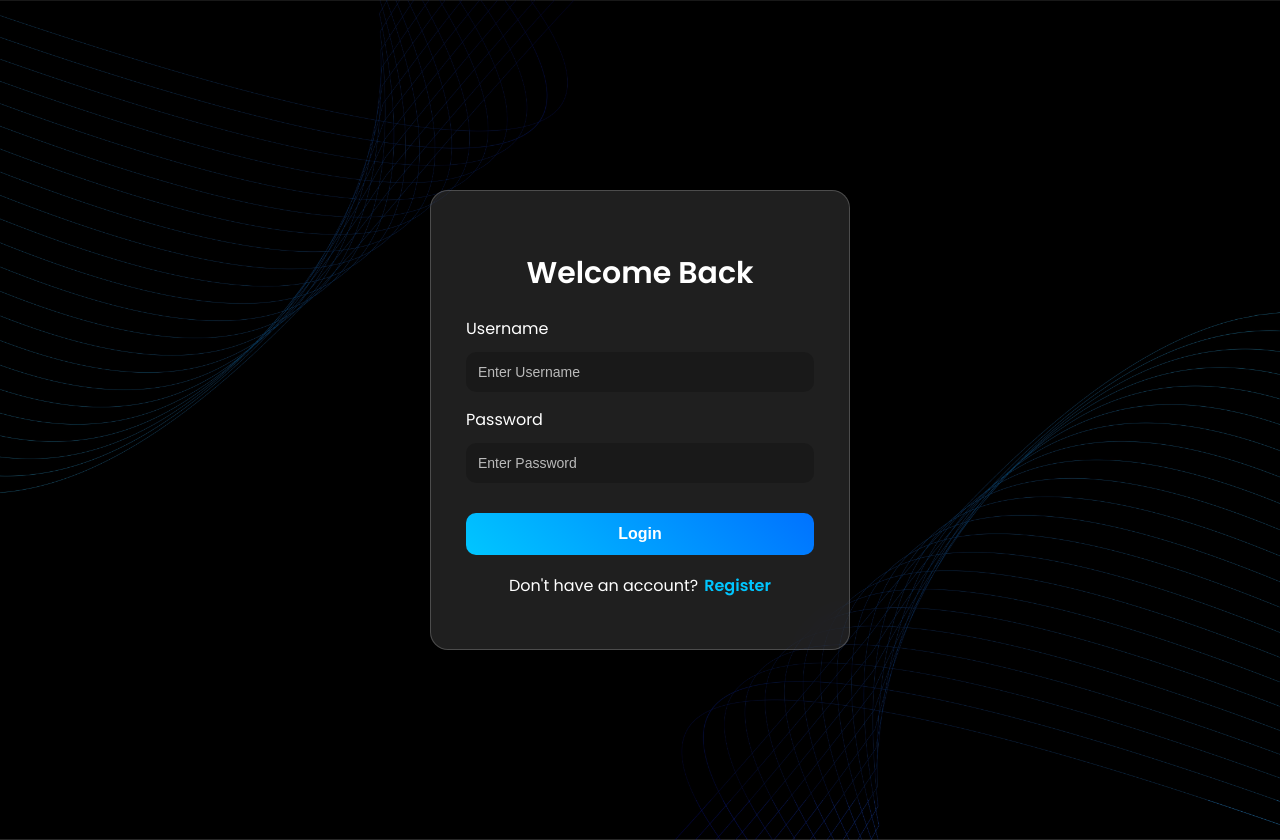
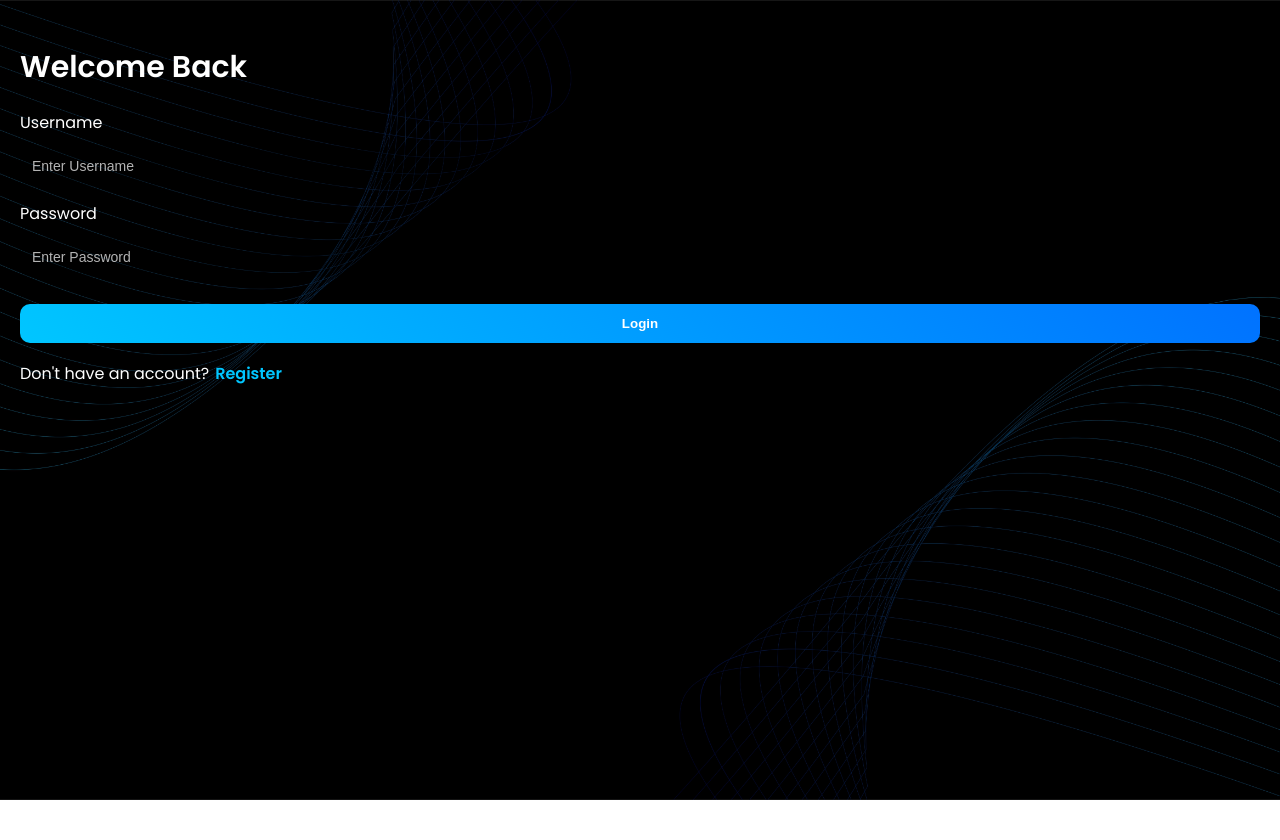
Before and after one commit to Gautham-004-kyro/student-grade-calculator, a React (Create React App) app in the folder frontend/: page / in a window 1280 px wide. After the commit the page ends 800 px from the top, so only its background shows below. Built offline with nearby package versions, Linux system fonts and the light colour scheme.

Commit message:
Updated style.css

```diff
--- a/frontend/src/styles.css
+++ b/frontend/src/styles.css
@@ -2,158 +2,23 @@
   box-sizing: border-box;
 }
 
-/* BACKGROUND */
+/* COMMON */
 
 body {
-
   margin: 0;
-
   padding: 20px;
-
   font-family: 'Poppins', sans-serif;
-
-  background-image: url("./assets/bg.jpg");
-
-  background-size: cover;
-
-  background-position: center;
-
-  background-repeat: no-repeat;
-
+  background: url("./assets/bg.jpg") center/cover no-repeat;
   min-height: 100vh;
-
   overflow-x: hidden;
 }
 
 body::before {
-
   content: "";
-
   position: fixed;
-
   inset: 0;
-
   background: rgba(0,0,0,0.45);
-
   z-index: -1;
-}
-
-
-
-/* PAGE */
-
-.page {
-
-  width: 100%;
-}
-
-
-
-/* HERO */
-
-.hero-section {
-
-  text-align: center;
-
-  margin-bottom: 25px;
-}
-
-.hero-title {
-
-  color: white;
-
-  font-size: 42px;
-
-  font-weight: 700;
-
-  margin: 0;
-}
-
-.hero-subtitle {
-
-  color: rgba(255,255,255,0.8);
-
-  margin-top: 10px;
-
-  font-size: 18px;
-}
-
-
-
-/* MAIN LAYOUT */
-
-.main-layout {
-
-  width: 100%;
-
-  min-height: calc(100vh - 120px);
-
-  display: flex;
-
-  flex-direction: row;
-
-  justify-content: center;
-
-  align-items: flex-start;
-
-  gap: 25px;
-
-  padding: 10px 20px;
-
-  box-sizing: border-box;
-}
-
-
-
-/* CALCULATOR CONTAINER */
-
-.container {
-
-  width: 650px;
-
-  max-height: 85vh;
-
-  overflow-y: auto;
-
-  padding: 28px;
-
-  border-radius: 18px;
-
-  backdrop-filter: blur(15px);
-
-  background: rgba(255,255,255,0.12);
-
-  box-shadow: 0 8px 32px rgba(0,0,0,0.3);
-
-  border: 1px solid rgba(255,255,255,0.2);
-
-  color: white;
-
-  text-align: center;
-}
-
-
-
-/* TITLES */
-
-.title {
-
-  margin-bottom: 20px;
-
-  font-weight: 600;
-
-  color: white;
-
-  font-size: 30px;
-}
-
-.marks-title {
-
-  color: white;
-
-  margin-top: 25px;
-
-  margin-bottom: 15px;
 }
 
 h1,
@@ -161,397 +26,331 @@ h2,
 h3,
 p,
 label {
-
   color: white;
 }
 
+/* GLASS EFFECT */
 
+.glass {
+  background: rgba(255,255,255,0.12);
+  backdrop-filter: blur(15px);
+  box-shadow: 0 8px 32px rgba(0,0,0,0.3);
+  border: 1px solid rgba(255,255,255,0.2);
+  border-radius: 18px;
+}
 
-/* INPUT GROUP */
+/* FLEX CENTER */
+
+.center-page {
+  width: 100%;
+  min-height: 100vh;
+  display: flex;
+  justify-content: center;
+  align-items: center;
+}
+
+/* PAGE */
+
+.page {
+  width: 100%;
+}
+
+/* HERO */
+
+.hero-section {
+  text-align: center;
+  margin-bottom: 25px;
+}
+
+.hero-title {
+  color: white;
+  font-size: 42px;
+  font-weight: 700;
+  margin: 0;
+}
+
+.hero-subtitle {
+  color: rgba(255,255,255,0.8);
+  margin-top: 10px;
+  font-size: 18px;
+}
+
+/* MAIN LAYOUT */
+
+.main-layout {
+  width: 100%;
+  min-height: calc(100vh - 120px);
+  display: flex;
+  justify-content: center;
+  align-items: flex-start;
+  gap: 25px;
+  padding: 10px 20px;
+}
+
+/* CONTAINERS */
+
+.container,
+.auth-container {
+  padding: 35px;
+  text-align: center;
+}
+
+.container {
+  width: 650px;
+  max-height: 85vh;
+  overflow-y: auto;
+  color: white;
+}
+
+.auth-container {
+  width: 430px;
+}
+
+/* TITLES */
+
+.title {
+  margin-bottom: 20px;
+  font-weight: 600;
+  color: white;
+  font-size: 30px;
+}
+
+.marks-title {
+  margin: 25px 0 15px;
+}
+
+/* INPUTS */
 
 .input-group {
-
   margin-bottom: 15px;
-
   text-align: left;
 }
 
 label {
-
   display: block;
-
   margin-bottom: 6px;
-
   font-weight: 500;
 }
 
-
-
-/* INPUT */
-
 input {
-
   width: 100%;
-
   padding: 12px;
-
   margin-top: 5px;
-
   border-radius: 10px;
-
   border: none;
-
   outline: none;
-
-  background: rgba(0, 0, 0, 0.2);
-
-  color: rgb(255, 255, 255);
-
+  background: rgba(0,0,0,0.2);
+  color: white;
   font-size: 14px;
 }
 
 input::placeholder {
-
   color: rgba(255,255,255,0.7);
 }
-
-
 
 /* BUTTONS */
 
 button {
-
   width: 100%;
-
   padding: 12px;
-
   margin-top: 12px;
-
+  border: none;
   border-radius: 10px;
-
-  border: none;
-
-  color: rgb(0, 0, 0);
-
-  font-weight: bold;
-
+  font-weight: 600;
   cursor: pointer;
-
   transition: 0.3s;
 }
 
 button:hover {
-
   transform: scale(1.03);
 }
 
+/* COMMON BLUE BUTTON */
 
+.calculate-btn,
+.login-btn,
+.register-btn,
+.view-btn {
+  background: linear-gradient(45deg, #00c6ff, #0072ff);
+}
+
+.calculate-btn,
+.login-btn {
+  color: white;
+}
+
+.register-btn {
+  color: black;
+}
+
+/* OTHER BUTTONS */
+
+.dashboard-btn {
+  background: linear-gradient(45deg, #9b59b6, #6c5ce7);
+}
+
+.logout-btn,
+.delete-btn {
+  background: linear-gradient(45deg, #ff4d4d, #ff1f1f);
+}
+
+.pdf-btn {
+  background: linear-gradient(45deg, #00e676, #00c853);
+}
+
+.edit-btn {
+  background: linear-gradient(45deg, #ffb347, #ffcc33);
+  color: black;
+}
 
 /* HEADER BUTTONS */
 
 .header-buttons {
-
   display: flex;
-
   flex-direction: column;
-
   gap: 15px;
-
   width: 220px;
 }
 
-
-
-/* BUTTON COLORS */
-
-.view-btn {
-
-  background: linear-gradient(
-    45deg,
-    #00c6ff,
-    #0072ff
-  );
-}
-
-.dashboard-btn {
-
-  background: linear-gradient(
-    45deg,
-    #9b59b6,
-    #6c5ce7
-  );
-}
-
-.logout-btn {
-
-  background: linear-gradient(
-    45deg,
-    #ff4d4d,
-    #ff1f1f
-  );
-}
-
-.pdf-btn {
-
-  background: linear-gradient(
-    45deg,
-    #00e676,
-    #00c853
-  );
-}
-
-.delete-btn {
-
-  background: linear-gradient(
-    45deg,
-    #ff4d4d,
-    #ff1f1f
-  );
-}
-
-.edit-btn {
-
-  background: linear-gradient(
-    45deg,
-    #ffb347,
-    #ffcc33
-  );
-
-  color: black;
-}
-
-
-
-/* RESULT */
+/* RESULTS */
 
 .result,
 .result-side {
-
   margin-top: 25px;
-
   padding: 20px;
-
   border-radius: 16px;
-
   background: rgba(255,255,255,0.15);
-
   backdrop-filter: blur(12px);
-
   box-shadow: 0 8px 24px rgba(0,0,0,0.2);
 }
 
 .result-side {
-
   width: 320px;
-
   height: fit-content;
-
   margin-top: 0;
-
   padding: 25px;
 }
 
 .result-grid {
-
   display: grid;
-
   gap: 15px;
-
   margin-top: 20px;
 }
 
 .result-grid div {
-
   display: flex;
-
   justify-content: space-between;
-
   align-items: center;
-
   background: rgba(255,255,255,0.08);
-
   padding: 12px;
-
   border-radius: 10px;
 }
-
-
 
 /* ERROR */
 
 .error {
-
   color: #ff6b6b;
-
   margin-top: 15px;
 }
-
-
 
 /* TABLE */
 
 .table-container {
-
   width: 90%;
-
   max-width: 1100px;
-
   margin: auto;
-
   padding: 20px;
-
   color: white;
 }
 
 table {
-
   width: 100%;
-
   border-collapse: collapse;
-
   background: rgba(255,255,255,0.1);
-
   backdrop-filter: blur(10px);
-
   border-radius: 12px;
-
   overflow: hidden;
 }
 
 th,
 td {
-
   padding: 15px;
-
   text-align: center;
-
   border-bottom: 1px solid rgba(255,255,255,0.1);
-
   color: white;
 }
 
 th {
-
   background: rgba(255,255,255,0.15);
 }
-
-
 
 /* SORT */
 
 .sort-box {
-
   margin-bottom: 20px;
-
   display: flex;
-
   justify-content: flex-end;
 }
 
 .sort-box select {
-
   padding: 10px 15px;
-
   border-radius: 10px;
-
   border: none;
-
   outline: none;
-
   background: rgba(255,255,255,0.2);
-
   color: white;
-
   backdrop-filter: blur(10px);
-
   font-size: 14px;
-
   cursor: pointer;
 }
 
 .sort-box option {
-
   color: black;
 }
-
-
 
 /* PAGINATION */
 
 .pagination {
-
   margin-top: 25px;
-
   display: flex;
-
   justify-content: center;
-
   align-items: center;
-
   gap: 20px;
-
   color: white;
 }
 
 .pagination button {
-
   padding: 10px 18px;
-
-  border: none;
-
-  border-radius: 10px;
-
-  background: linear-gradient(
-    45deg,
-    #00c6ff,
-    #0072ff
-  );
-
+  background: linear-gradient(45deg, #00c6ff, #0072ff);
   color: white;
-
-  font-weight: bold;
-
-  cursor: pointer;
 }
 
 .pagination button:disabled {
-
   opacity: 0.5;
-
   cursor: not-allowed;
 }
-
-
 
 /* MOBILE */
 
 @media (max-width: 900px) {
 
   .main-layout {
-
     flex-direction: column-reverse;
-
     align-items: center;
-
     min-height: auto;
   }
 
+  .container,
+  .result-side {
+    width: 100%;
+  }
+
   .container {
-
-    width: 100%;
-
     max-height: none;
   }
 
-  .result-side {
-
+  .header-buttons {
     width: 100%;
-  }
-
-  .header-buttons {
-
-    width: 100%;
-
     max-width: 500px;
   }
 }
@@ -559,181 +358,25 @@ th {
 @media (max-width: 480px) {
 
   body {
-
     padding: 15px;
   }
 
   .container {
-
     padding: 24px;
   }
 
   .hero-title {
-
     font-size: 30px;
   }
 
   input,
   button {
-
     font-size: 14px;
   }
 
   .result-grid div {
-
     flex-direction: column;
-
     gap: 8px;
-
     text-align: center;
   }
 }
-
-.calculate-btn {
-
-  background: linear-gradient(
-    45deg,
-    #00c6ff,
-    #0072ff
-  );
-
-  color: white;
-
-  font-size: 16px;
-
-  font-weight: 600;
-}
-.login-page {
-
-  width: 100%;
-
-  min-height: 100vh;
-
-  display: flex;
-
-  justify-content: center;
-
-  align-items: center;
-}
-
-.login-container {
-
-  width: 420px;
-
-  padding: 35px;
-
-  border-radius: 18px;
-
-  background: rgba(255,255,255,0.12);
-
-  backdrop-filter: blur(15px);
-
-  box-shadow: 0 8px 32px rgba(0,0,0,0.3);
-
-  border: 1px solid rgba(255,255,255,0.2);
-
-  text-align: center;
-}
-.login-btn {
-
-  width: 100%;
-
-  padding: 12px;
-
-  margin-top: 15px;
-
-  border: none;
-
-  border-radius: 10px;
-
-  background: linear-gradient(
-    45deg,
-    #00c6ff,
-    #0072ff
-  );
-
-  color: white;
-
-  font-size: 16px;
-
-  font-weight: 600;
-
-  cursor: pointer;
-
-  transition: 0.3s;
-}
-
-
-
-.login-btn:hover {
-
-  transform: scale(1.03);
-}
-
-.register-page {
-
-  width: 100%;
-
-  min-height: 100vh;
-
-  display: flex;
-
-  justify-content: center;
-
-  align-items: center;
-}
-
-.register-container {
-
-  width: 430px;
-
-  padding: 35px;
-
-  border-radius: 18px;
-
-  background: rgba(255,255,255,0.12);
-
-  backdrop-filter: blur(15px);
-
-  box-shadow: 0 8px 32px rgba(0,0,0,0.3);
-
-  border: 1px solid rgba(255,255,255,0.2);
-
-  text-align: center;
-}
-
-.register-btn {
-
-  width: 100%;
-
-  padding: 12px;
-
-  margin-top: 15px;
-
-  border: none;
-
-  border-radius: 10px;
-
-  background: linear-gradient(
-    45deg,
-    #00c6ff,
-    #0072ff
-  );
-
-  color: rgb(0, 0, 0);
-
-  font-size: 16px;
-
-  font-weight: 600;
-
-  cursor: pointer;
-
-  transition: 0.3s;
-}
-
-
-
-.register-btn:hover {
-
-  transform: scale(1.03);
-}
```
